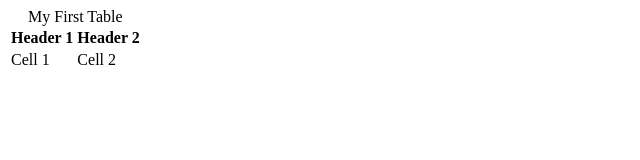
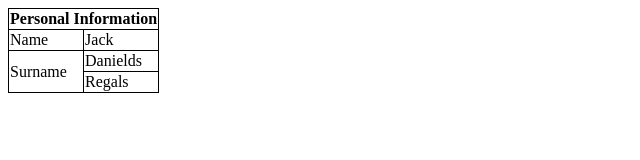
Before and after one commit to gabaci72/Html-test, a plain HTML site: page Table-exercises/onestep/index.html in a window 1280 px wide. Shown: the whole page, without its empty margins (0-640 px from the left). Drawn offline with Linux system fonts and the light colour scheme.

Commit message:
styles.css added

```diff
--- a/Table-exercises/onestep/index.html
+++ b/Table-exercises/onestep/index.html
@@ -1,11 +1,20 @@
+
+<head>
+  <link rel="stylesheet" href="styles.css">
+</head>
 <table>
-  <caption>My First Table</caption>
   <tr>
-    <th>Header 1</th>
-    <th>Header 2</th>
+    <th colspan="2">Personal Information</th>
   </tr>
-    <tr>
-      <td>Cell 1</td>
-      <td>Cell 2</td>
-    </tr>
-  </table>
+  <tr>
+    <td>Name</td>
+    <td>Jack</td>
+  </tr>
+  <tr>
+    <td rowspan="2">Surname</td>
+    <td>Danields</td>
+  </tr>
+  <tr>
+    <td>Regals</td>
+  </tr>
+</table>
--- /dev/null
+++ b/Table-exercises/onestep/styles.css
@@ -0,0 +1,4 @@
+table, th, td {
+    border: 1px solid black;
+    border-collapse: collapse;
+  }
```
